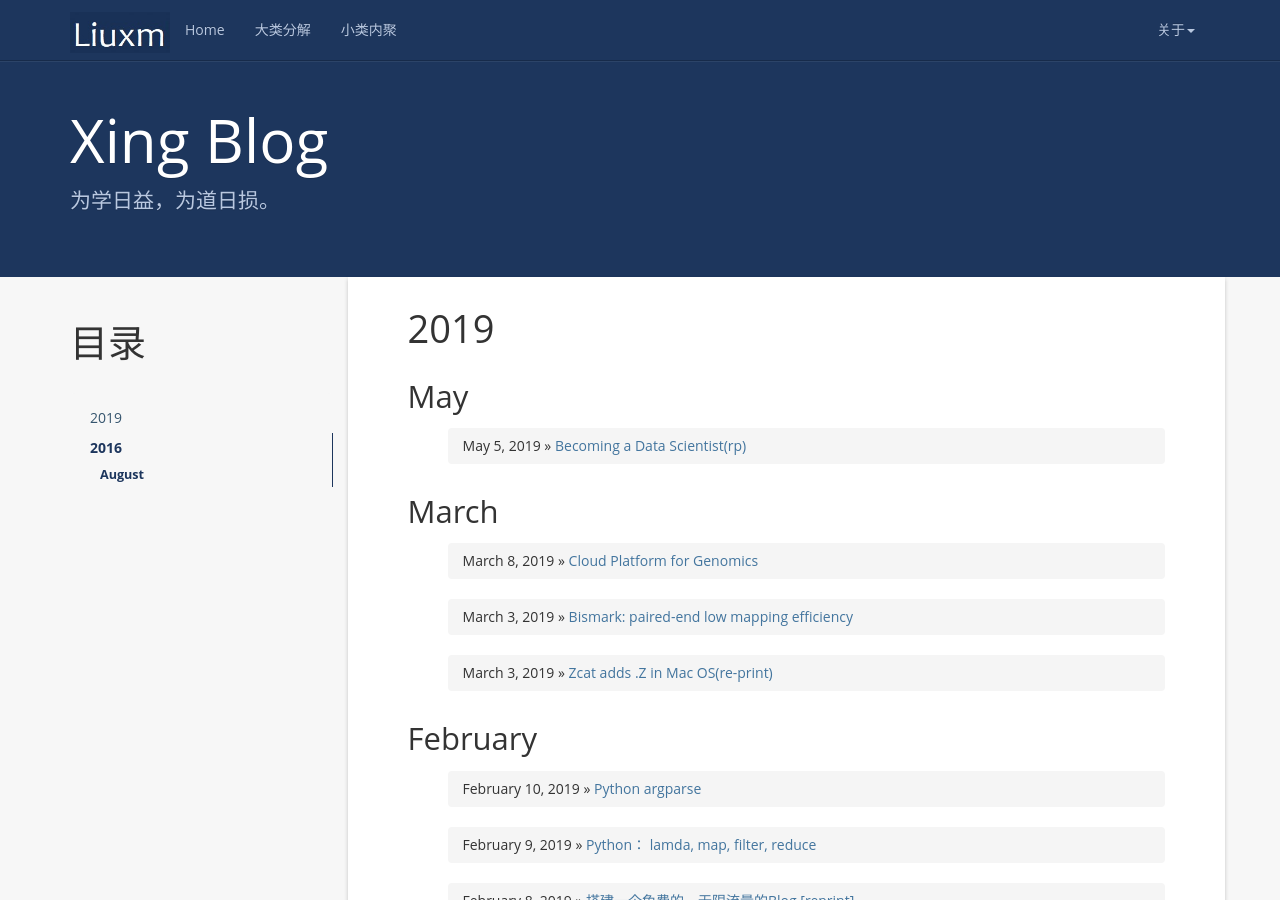
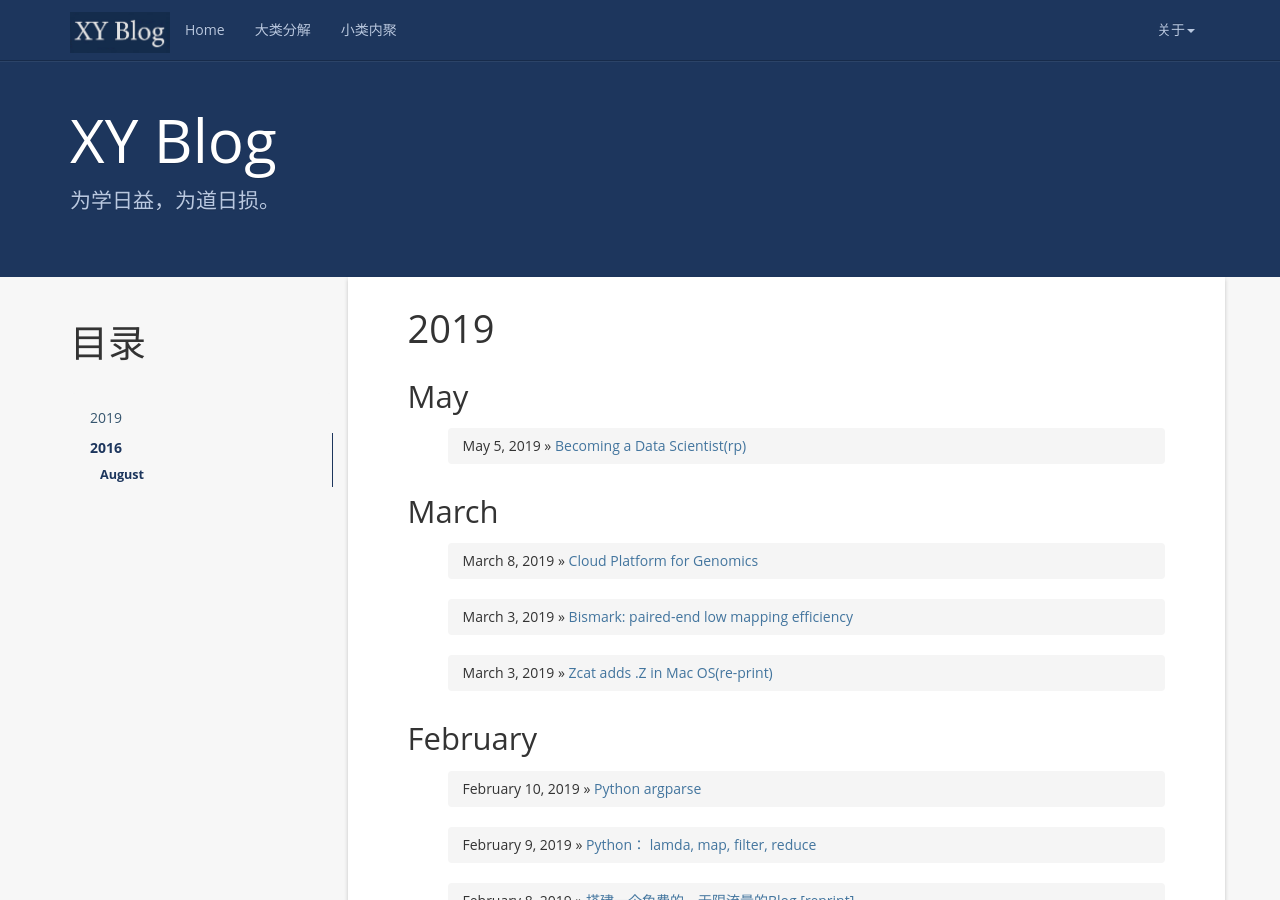
Before and after one commit to liuxm0239/XY_blog, a Jekyll site: the page built from index.html, in a window 1280 px wide and 900 px high. Built offline with Jekyll 4.4.1, drawn with Linux system fonts in a browser that asks for light colours; nearby versions of some CDN libraries; a script that is not in the unit is left out; the list of posts is cut into pages by our own code; comment, search, counter and statistics services are not loaded.

```diff
--- a/_config.yml
+++ b/_config.yml
@@ -1,11 +1,11 @@
 # Site settings
-name: Xing Blog
+name: XY Blog
 email: liuxm0315@hotmail.com
 author: Xingmin Liu
 url: https://liuxm0239.github.io/
 #resume_site: http://www.hifreud.com/Resume.io/
 github: https://github.com/liuxm0239
-baseurl: "/XY_blog"
+baseurl: ""
 description: 为学日益，为道日损。
 meta_description: 个人博客; What we do not understand we do not possess.
 motto: Experience keeps a dear school, but fools will learn in no other.
--- a/_includes/header.html
+++ b/_includes/header.html
@@ -30,7 +30,7 @@
             <!--<li><a rel="nofollow" target="_blank" href="{{site.resume_site}}">关于作者</a></li>-->
             <li><a rel="nofollow" href="{{ '/books' | prepend: site.baseurl }}">我的书单</a></li>
             <li class="divider"></li>
-            <li><a rel="nofollow" target="_blank" href="https://github.com/luoyan35714/LessOrMore.git">本项目</a></li>
+            <li><a rel="nofollow" target="_blank" href="https://github.com/luoyan35714/LessOrMore.git">clone本项目</a></li>
           </ul>
         </li>
       </ul>
```
Also changed, not shown: styles/images/favicon.jpg, styles/images/logo.jpg.
